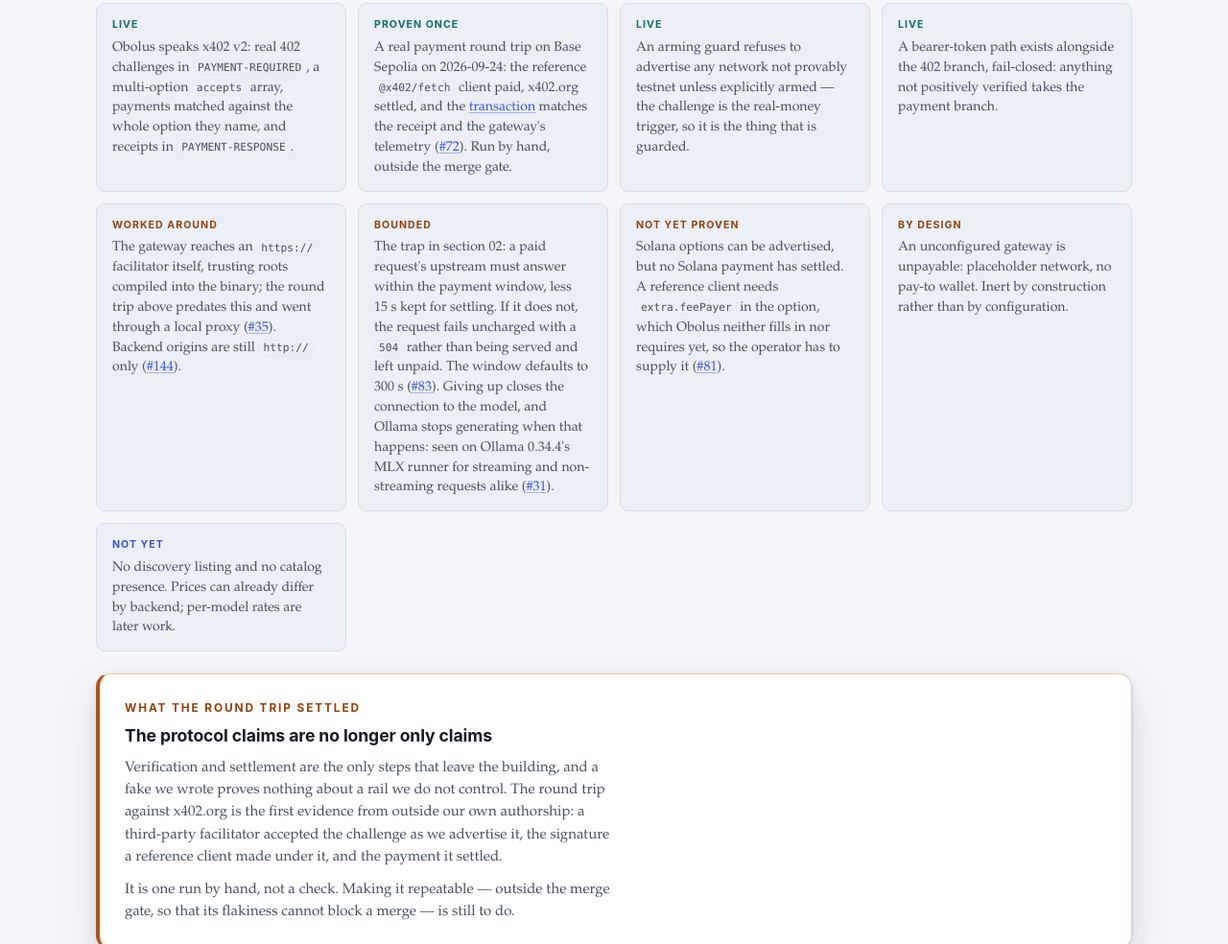
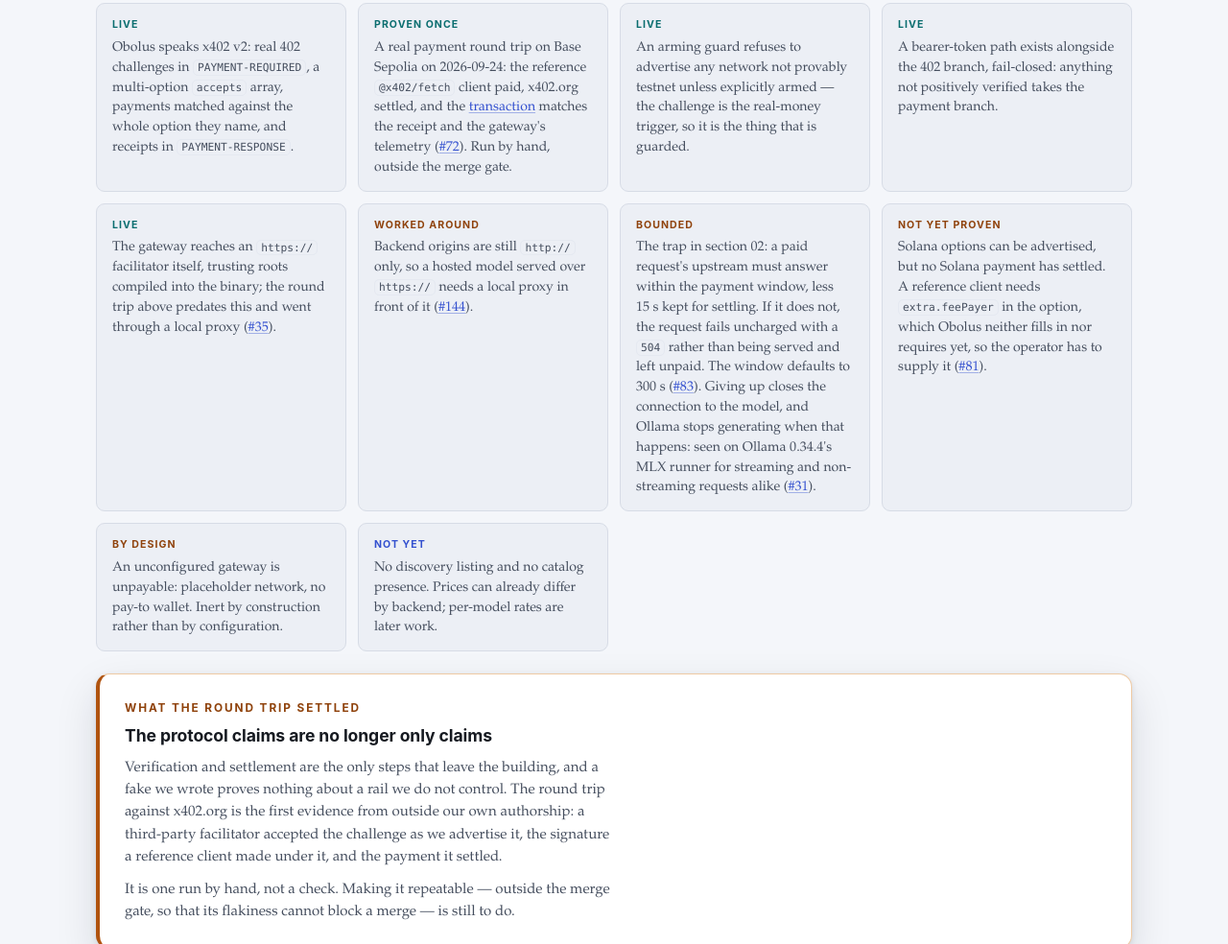
Before and after one commit to geekinasuit/obolus, a plain HTML site: page docs/x402-ecosystem.html in a window 1280 px wide. Shown: the part 11016-12000 px from the top of the page at 96% size. Drawn offline with Linux system fonts and the light colour scheme.

Commit message:
Address review round 3 on outbound TLS
- README's startup-validation paragraph no longer says the facilitator URL
  must be http://.
- docs/x402-ecosystem.html: the facilitator's TLS moves to a "Live" card;
  the backend http-only gap (#144) keeps the "Worked around" one.

Co-Authored-By: Agent <no-reply@geekinasuit.com>

```diff
--- a/docs/x402-ecosystem.html
+++ b/docs/x402-ecosystem.html
@@ -589,9 +589,13 @@ CDP         GET /v2/x402/discovery/resources?limit=&amp;offset=
         <div class="lbl">Live</div>
         <p>A bearer-token path exists alongside the 402 branch, fail-closed: anything not positively verified takes the payment branch.</p>
       </div>
+      <div class="st live">
+        <div class="lbl">Live</div>
+        <p>The gateway reaches an <code>https://</code> facilitator itself, trusting roots compiled into the binary; the round trip above predates this and went through a local proxy (<a href="https://github.com/geekinasuit/obolus/issues/35">#35</a>).</p>
+      </div>
       <div class="st gap">
         <div class="lbl">Worked around</div>
-        <p>The gateway reaches an <code>https://</code> facilitator itself, trusting roots compiled into the binary; the round trip above predates this and went through a local proxy (<a href="https://github.com/geekinasuit/obolus/issues/35">#35</a>). Backend origins are still <code>http://</code> only (<a href="https://github.com/geekinasuit/obolus/issues/144">#144</a>).</p>
+        <p>Backend origins are still <code>http://</code> only, so a hosted model served over <code>https://</code> needs a local proxy in front of it (<a href="https://github.com/geekinasuit/obolus/issues/144">#144</a>).</p>
       </div>
       <div class="st gap">
         <div class="lbl">Bounded</div>
```
Also changed, not shown: README.md.
